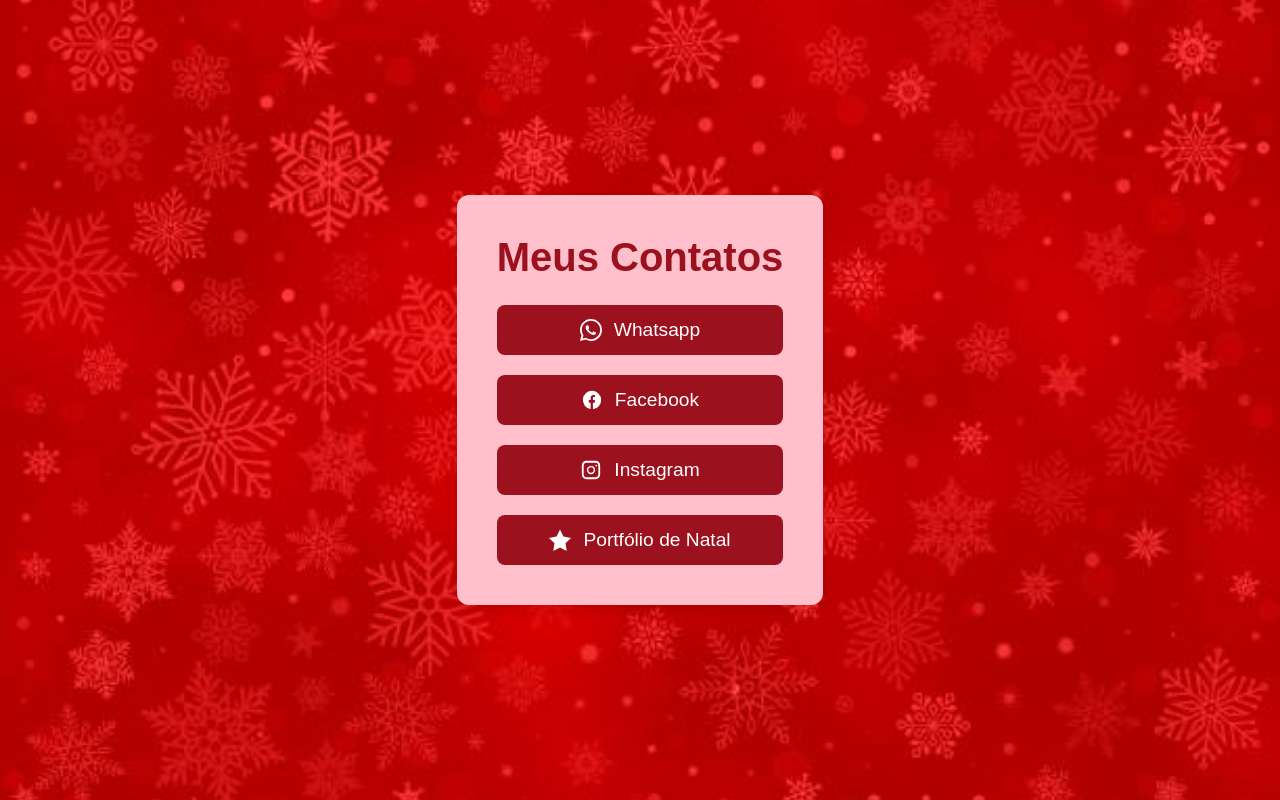
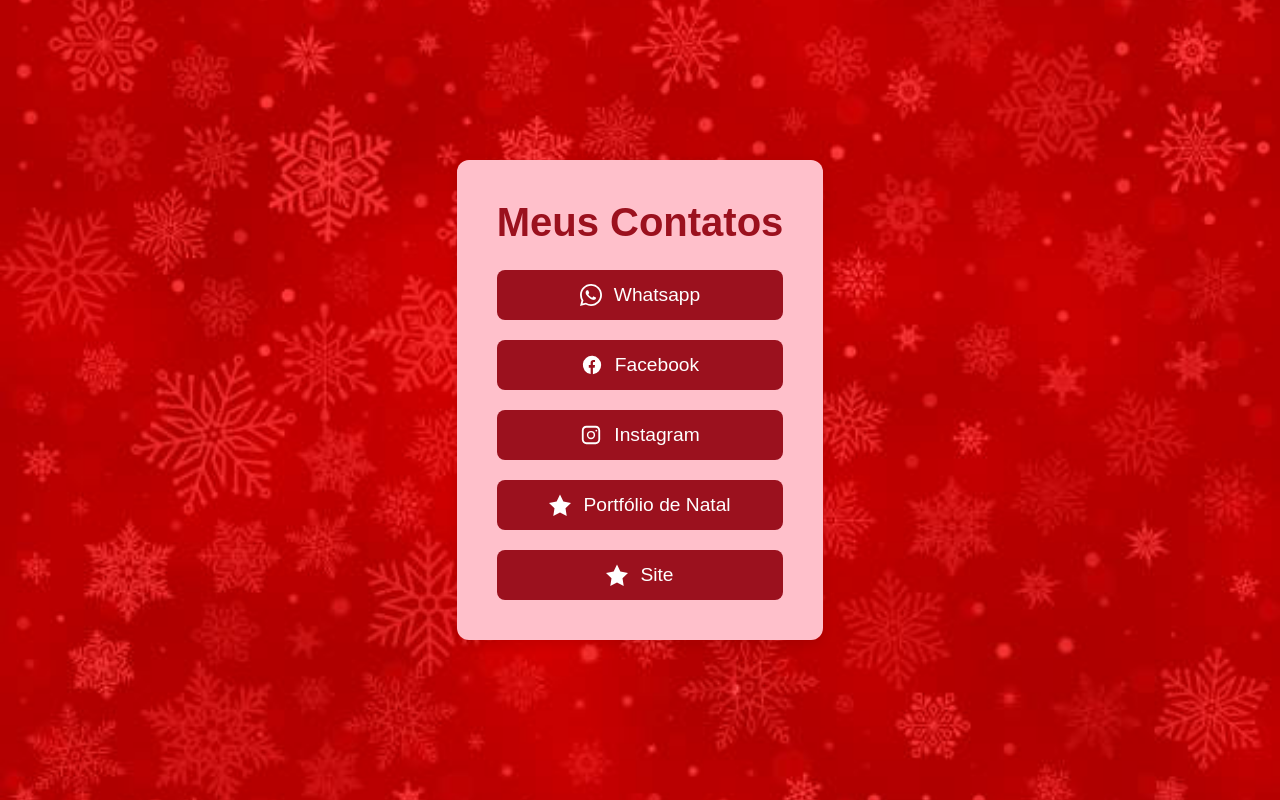
Before and after one commit to glipearte/conheca, a plain HTML site: page index.html in a window 1280 px wide. Drawn offline with Linux system fonts and the light colour scheme.

Commit message:
Update index.html

```diff
--- a/index.html
+++ b/index.html
@@ -53,6 +53,15 @@
                 </span>
                 Portfólio de Natal
             </a>
+            <a href="https://glipearte.github.io/site" target="_blank" class="button">
+                <span class="icon">
+                    <!-- Ícone Portfólio (estrela) -->
+                    <svg width="22" height="22" viewBox="0 0 24 24" fill="currentColor">
+                        <path d="M12 .587l3.668 7.568L24 9.748l-6 5.848L19.335 24 12 20.202 4.665 24 6 15.596 0 9.748l8.332-1.593z"/>
+                    </svg>
+                </span>
+                Site
+            </a>
 
         </div>
     </div>
```
